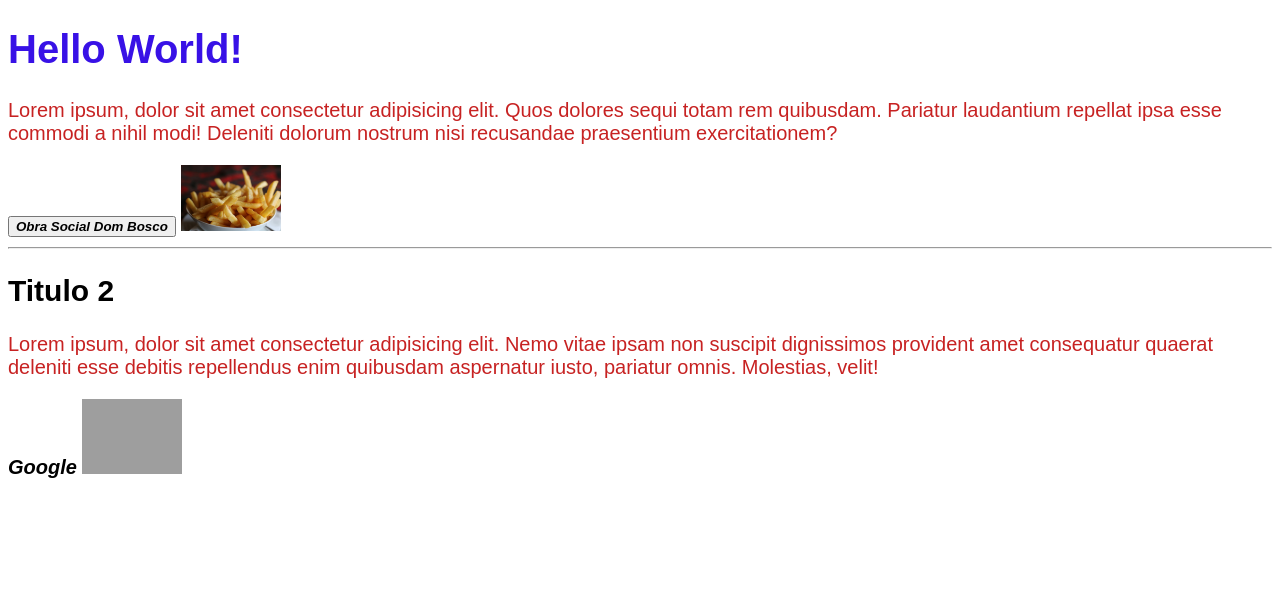
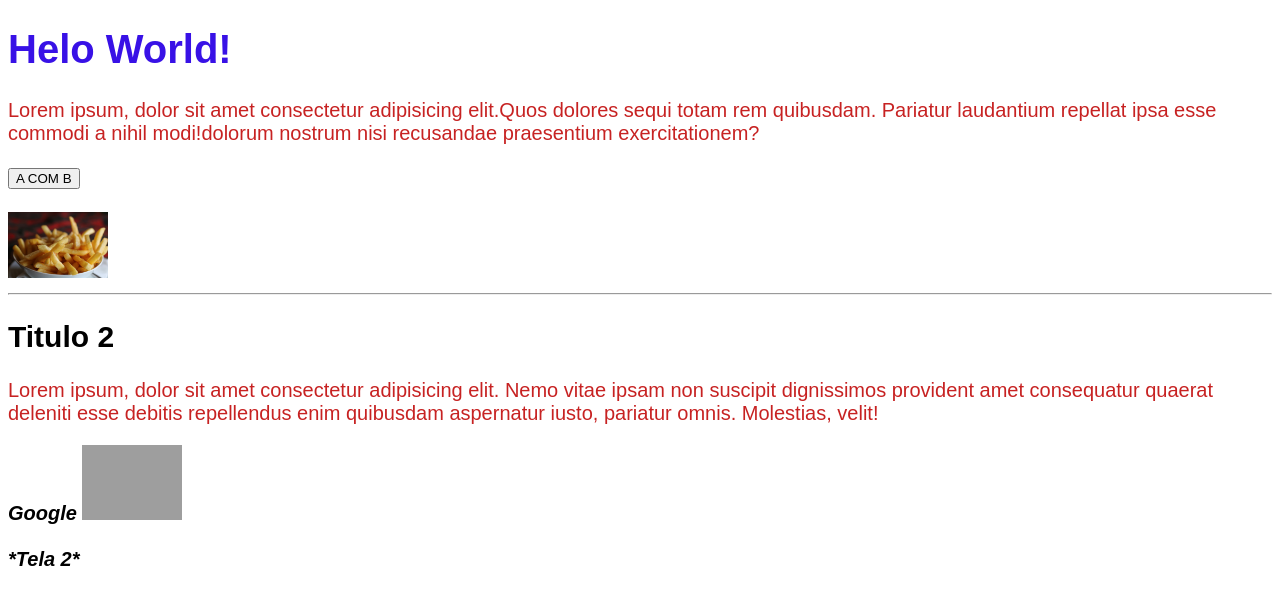
Before and after one commit to matheusporezeli/Dom-Bosco, a plain HTML site: page index.html in a window 1280 px wide. Drawn offline with Linux system fonts and the light colour scheme; grey boxes are pictures that could not be loaded.

Commit message:
Dom Bosco
Criação de uma nova página e uso da tag "a" para ancoragens

```diff
--- a/index.html
+++ b/index.html
@@ -2,26 +2,27 @@
 <html lang="pt-br">
 
 <head>
-  <meta charset="UTF-8" />
-  <meta name="viewport" content="width=device-width, initial-scale=1.0" />
+  <meta charset="UTF-8">
+  <meta name="viewport" content="width=device-width, initial-scale=1.0">
   <title>Aula 1</title>
-  <link rel="shortcut icon" href="./imagens/gengar.png" type="image/x-icon" />
-  <link rel="stylesheet" href="style.css" />
+  <link rel="shortcut icon" href="./imagens/gengar.png" type="image/x-icon">
+  <link rel="stylesheet" href="style.css">
 </head>
 
 <body>
-  <!-- Baixar Live Server, HTML Preview e ativar auto save -->
-  <h1 class="Hello">Hello World!</h1>
+  <h1 class="helo">Helo World!</h1>
   <!-- TAG "P" utilizada para parágrafos -->
   <p>
-    Lorem ipsum, dolor sit amet consectetur adipisicing elit. Quos dolores
+    Lorem ipsum, dolor sit amet consectetur adipisicing elit.Quos dolores
     sequi totam rem quibusdam. Pariatur laudantium repellat ipsa esse commodi
-    a nihil modi! Deleniti dolorum nostrum nisi recusandae praesentium
-    exercitationem?
+    a nihil modi!dolorum nostrum nisi recusandae praesentium exercitationem?
   </p>
-  <button>
-    <a href="https://salesianossp.org.br/ositaquera/?playlist=21c62af&video=09131b6" target="_blank">Obra Social Dom Bosco</a>
-  </button>
+
+  <a href="https://salesianossp.org.br/ositaquera/?playlist=21c62af&video=09131b6" target="_blank">
+    <button>A COM B</button>
+  </a>
+  <br>
+  <br>
   <img src="./imagens/pexels-dzeninalukac-1583884.jpg" width="100px" alt="Imagem de batata frita">
 
   <hr>
@@ -34,7 +35,9 @@
   </p>
   <a href="https://google.com" target="_blank">Google</a>
   <img src="./imagens/pexels-eva-bronzini-5988689.jpg" width="100px" alt="Imagem de pimentas do reino">
-
+  <br>
+  <br>
+  <a href="./segundaTela.html">*Tela 2*</a>
 </body>
 
 </html>
--- a/style.css
+++ b/style.css
@@ -1,4 +1,4 @@
-@import url(./paragrafos.css);
+@import url(./styles/paragrafos.css);
 
 :root {
   --cor-principal: #3811e6;
@@ -19,6 +19,6 @@ a {
   font-style: italic;
 }
 
-.Hello {
+.helo {
   color: var(--cor-principal);
 }
```
Also changed, not shown: segundaTela.html (added, +14 -0 lines), styles/paragrafos.css (renamed from paragrafos.css), 1 other file.
